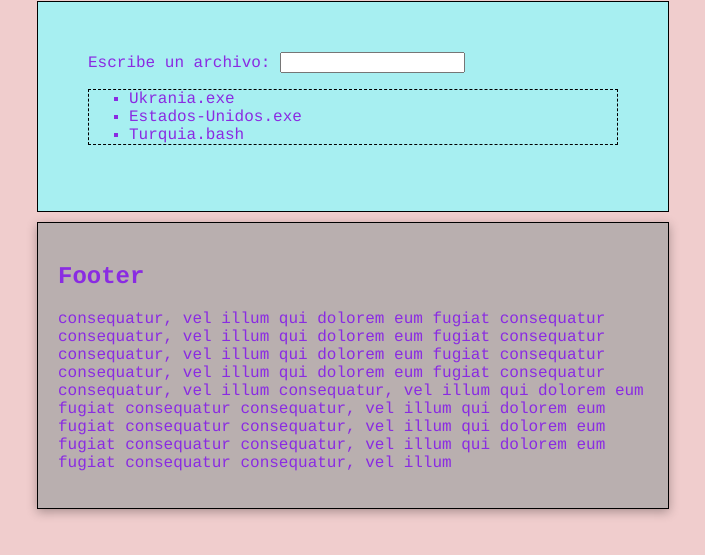
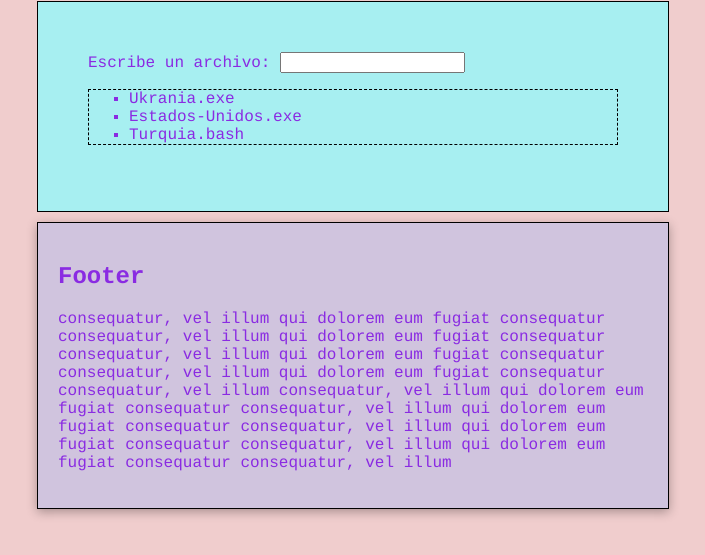
Before and after one commit to AlSt73/hyperblog, a plain HTML site: page index.html in a window 1280 px wide. Shown: the part 185-740 px from the top of the page, without its empty margins (471-1176 px from the left). Drawn offline with Linux system fonts and the light colour scheme.

Commit message:
Se cambio el background color del footer

```diff
--- a/styles/style.css
+++ b/styles/style.css
@@ -40,7 +40,7 @@ ul{
     margin-top: 10px;
     padding: 20px;
     border: 1px solid black;
-    background-color: rgb(185, 175, 175);
+    background-color: rgb(208, 196, 222);
     box-shadow: 0 3px 10px rgb(0 0 0/0.3);
 
 }
```
